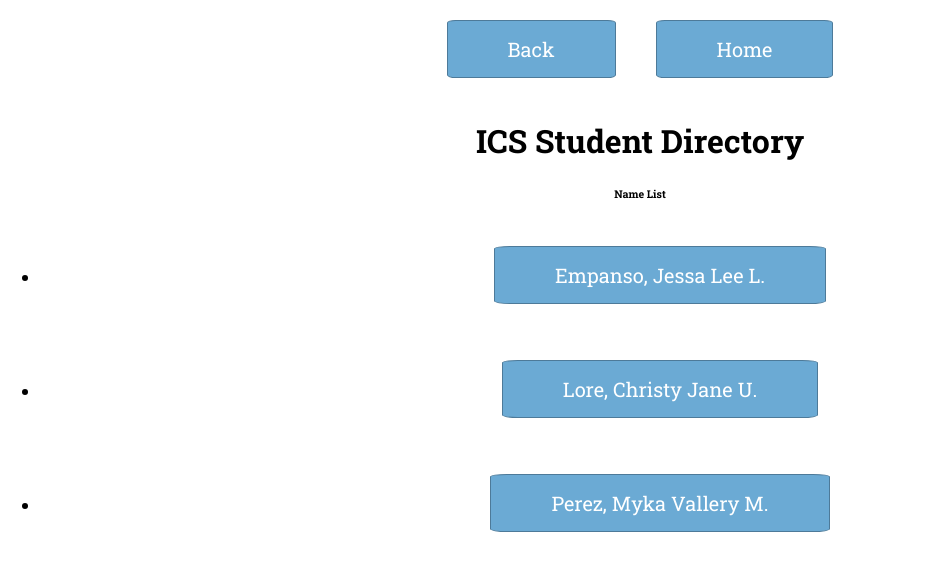
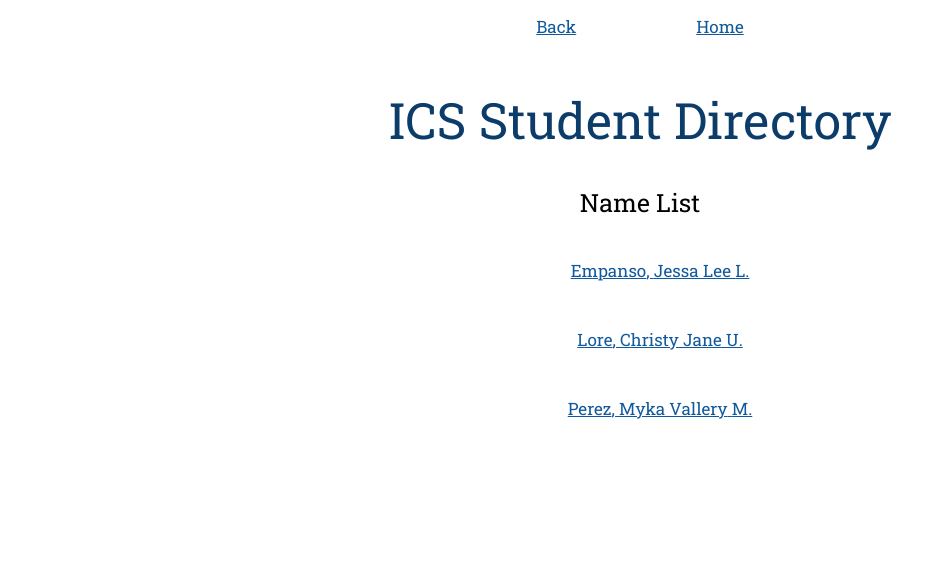
Before and after one commit to garcian5/studentsystem, a React (Create React App) app: page /student-directory in a window 1280 px wide. Shown: the top 570 px of the page, without its empty margins (0-932 px from the left). Built offline with nearby package versions, Linux system fonts and the light colour scheme.

Commit message:
styled student directory

```diff
--- a/src/App.css
+++ b/src/App.css
@@ -51,7 +51,7 @@ button, input[type="button"], input[type="submit"] {
   background-color: #6baad4;
   color: #fff;
   font-size: 20px;
-  margin: 20px;
+  /* margin: 20px; */
 }
 /*on button hover*/
 button:hover, input[type="button"]:hover, input[type="submit"]:hover {
@@ -114,7 +114,6 @@ table.center {
 /*-----------------------------------------
           DEPARTMENTS
 -----------------------------------------*/
-
 /*convert button to links*/
 .link-style-btn {
   background-color: transparent;
@@ -134,6 +133,17 @@ table.center {
 }
 
 /*-----------------------------------------
+        STUDENT DIRECTORY STYLE
+-----------------------------------------*/
+li {
+  list-style-type: none;
+}
+.name-lst {
+  font-size: 25px;
+  text-align: center;
+}
+
+/*-----------------------------------------
         ERROR MESSAGE STYLE
 -----------------------------------------*/
 .error-msg {
--- a/src/components/StudentDirectory.js
+++ b/src/components/StudentDirectory.js
@@ -25,16 +25,16 @@ export default class StudentDirectory extends Component {
     const students_lst = this.state.students.map(student => (
       <ul key={student.id}>
         <li>
-          <button onClick={() => this.toStudentIfoClicked(student.id)}>{student.lastname}, {student.firstname} {student.middlename}</button>
+          <button className='link-style-btn' onClick={() => this.toStudentIfoClicked(student.id)}>{student.lastname}, {student.firstname} {student.middlename}</button>
         </li>
       </ul>
     ))
     return (
       <div>
-        <button onClick={this.backBtnClicked}>Back</button>
-        <button>Home</button>
-        <h1>ICS Student Directory</h1>
-        <h6>Name List</h6>
+        <button className='link-style-btn' onClick={this.backBtnClicked}>Back</button>
+        <button className='link-style-btn'>Home</button>
+        <h1 className='departments-heading'>ICS Student Directory</h1>
+        <p className='name-lst'>Name List</p>
         {students_lst}
       </div>
     )
```
Also changed, not shown: 1 other file (tests, documents, lock files or other folders).
